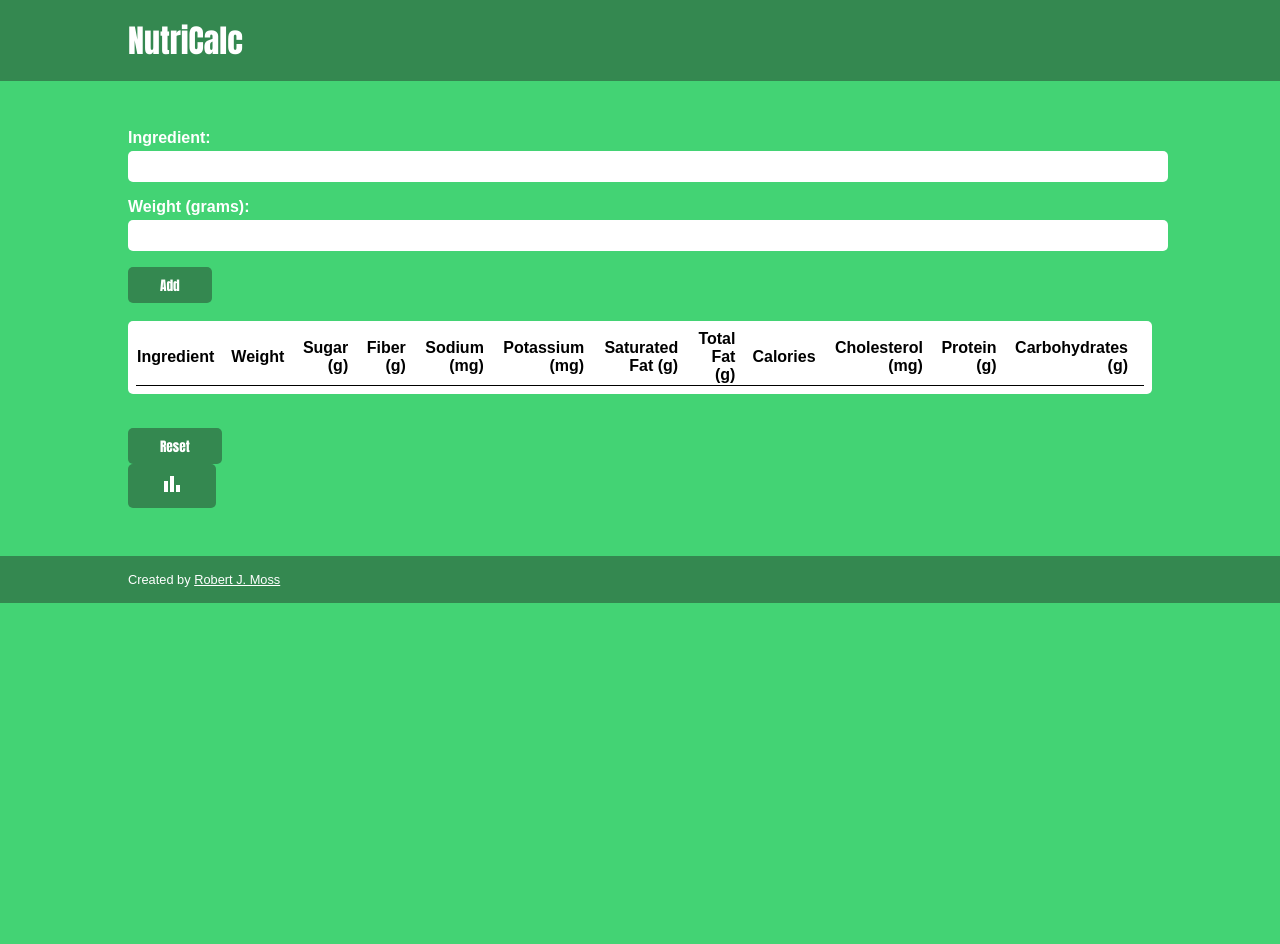
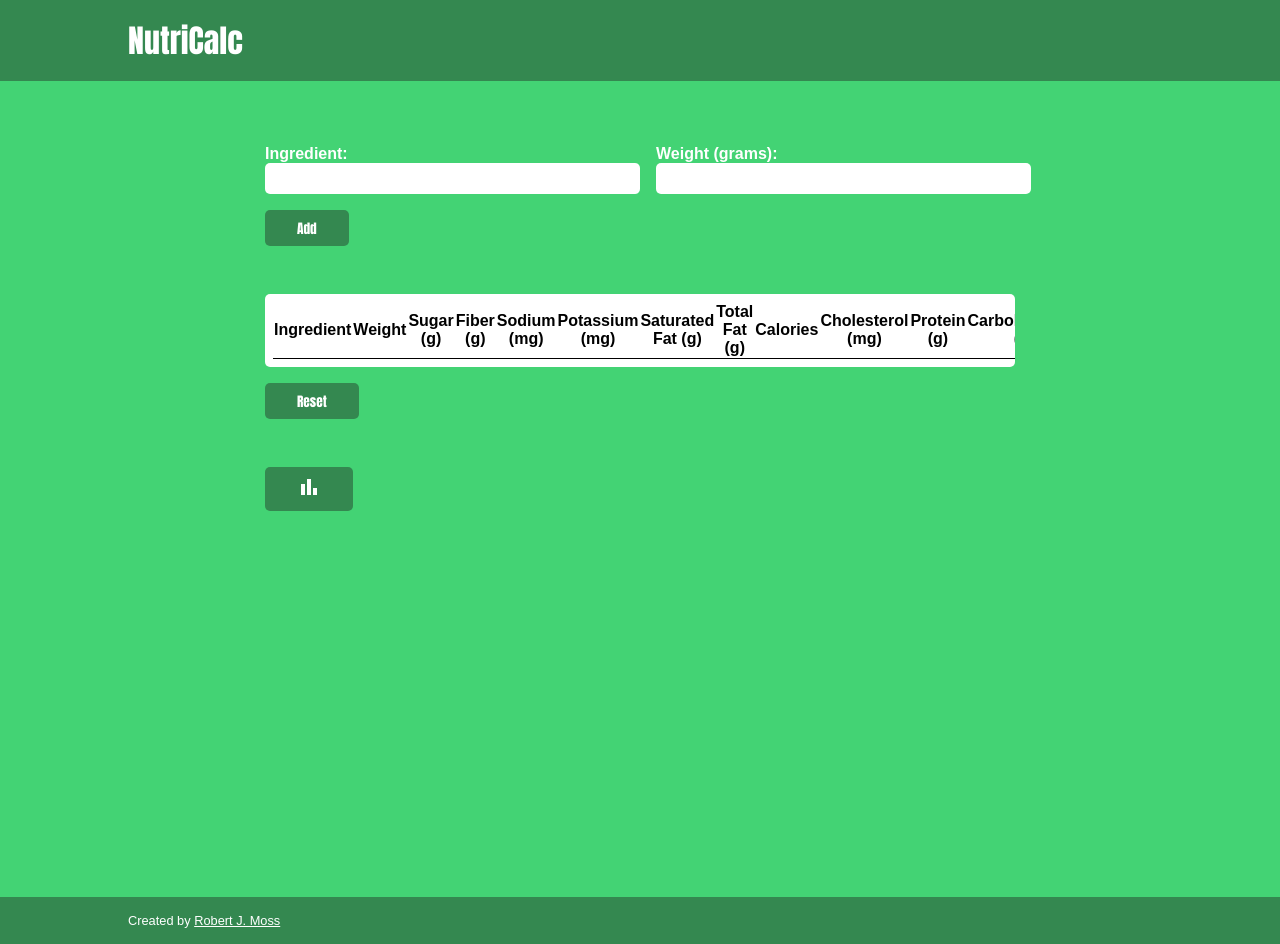
Before and after one commit to rmoss08/nutrition-calculator, a React (Create React App) app: page / in a window 1280 px wide. Before the commit the page ends 800 px from the top, so only its background shows below. Built offline with nearby package versions, Linux system fonts and the light colour scheme.

Commit message:
style: improves responsiveness
Sets a max-width for the wrapper class and changes orientation of IngredientForm on desktop view

```diff
--- a/src/components/IngredientForm.js
+++ b/src/components/IngredientForm.js
@@ -29,7 +29,7 @@ export const calculateWeightedValues = (ingredient, newQuantity = false) => {
   for (const key in apiNutrition) {
     if (key !== 'serving_size_g') {
       const nutritionValue = apiNutrition[key];
-      const weightedValue = (nutritionValue * servingSizeFactor);
+      const weightedValue = nutritionValue * servingSizeFactor;
       weightedNutrition[key] = Number(weightedValue.toFixed(1));
     }
   }
@@ -129,14 +129,36 @@ const IngredientForm = () => {
 
   return (
     <form onSubmit={submitHandler}>
-      <div className={styles['ing-form-field']}>
-        <label htmlFor="ingredient-input">Ingredient:</label>
-        <input id="ingredient-input" type="text" />
-        {isInvalidIngredient && <div>Please enter a valid ingredient</div>}
-      </div>
-      <div className={styles['ing-form-field']}>
-        <label htmlFor="weight-input">Weight (grams):</label>
-        <input id="weight-input" type="number" min="1" />
+      <div className={styles['ingredient-form__grid']}>
+        <div className={styles['ingredient-form__field']}>
+          <label
+            htmlFor="ingredient-input"
+            className={styles['ingredient-form__field--label']}
+          >
+            Ingredient:
+          </label>
+          <input
+            id="ingredient-input"
+            className={styles['ingredient-form__field--input']}
+            type="text"
+          />
+          {isInvalidIngredient && <div>Please enter a valid ingredient</div>}
+        </div>
+        <div className={styles['ingredient-form__field']}>
+          <label
+            htmlFor="weight-input"
+            className={styles['ingredient-form__field--label']}
+          >
+            Weight (grams):
+          </label>
+          <input
+            id="weight-input"
+            className={styles['ingredient-form__field--input']}
+            type="number"
+            min="1"
+          />
+        </div>
+
       </div>
       <button disabled={isIngredientLimitReached}>Add</button>
       {isAPIConnectionError && (
--- a/src/components/IngredientForm.module.css
+++ b/src/components/IngredientForm.module.css
@@ -1,3 +1,40 @@
-.ing-form-field {
-    margin: 1rem 0;
+.ingredient-form__grid {
+  display: grid;
+  grid-template-columns: 1fr;
+  grid-template-rows: 1fr 1fr;
+  /* row-gap: 0.25rem; */
 }
+
+.ingredient-form__field {
+  margin: 1rem 0;
+}
+
+.ingredient-form__field--label {
+  display: block;
+  font-weight: 600;
+  color: white;
+  /* margin: 0 0 0.25rem 0; */
+  margin: 0;
+}
+
+.ingredient-form__field--input {
+  border-radius: var(--border-radius-5);
+  border: none;
+  width: 100%;
+  padding: 0.5rem;
+}
+
+.ingredient-form__field--input:focus {
+  outline: none;
+}
+
+@media (min-width: 400px) {
+  .ingredient-form__field {
+    display: inline;
+  }
+  .ingredient-form__grid {
+    grid-template-columns: 1fr 1fr;
+    grid-template-rows: 1fr;
+    column-gap: 2rem;
+  }
+}
--- a/src/components/Table/QuantityInput.module.css
+++ b/src/components/Table/QuantityInput.module.css
@@ -9,6 +9,7 @@
 }
 
 .quantity-form__input {
+    border: none;
     width: 4rem;
 }
 
--- a/src/components/Table/Table.js
+++ b/src/components/Table/Table.js
@@ -62,9 +62,9 @@ const Table = (props) => {
 
   return (
     <div>
-      <table>
+      <table className={styles.table}>
         <thead>
-          <tr className={styles['table-header']}>{thElements}</tr>
+          <tr className={styles['table__header']}>{thElements}</tr>
         </thead>
         <tbody>{tbodyElements}</tbody>
       </table>
--- a/src/components/Table/Table.module.css
+++ b/src/components/Table/Table.module.css
@@ -1,15 +1,16 @@
-.table-header {
+.table {
+  display: block;
+  overflow-x: scroll;
+  background-color: white;
+  border-collapse: collapse;
+  border-radius: var(--border-radius-5);
+  /* font-size: 0.75rem; */
+  padding: 0.5rem;
+  margin-bottom: 1rem;
+}
+
+.table__header {
   font-family: Arial, Helvetica, sans-serif;
   font-weight: 600;
   border-bottom: 0.5px solid black;
 }
-
-.table-header__column-name {
-    text-align: right;
-    padding-right: 1rem;
-}
-
-.table-header__column-name:nth-child(1),
-.table-header__column-name:nth-child(2) {
-  text-align: left;
-}
--- a/src/index.css
+++ b/src/index.css
@@ -2,6 +2,7 @@
   --dark-green: #348850;
   --border-radius-5: 5px;
   --table-border: 0.5px solid black;
+  /* --font-family-arial: Arial, Helvetica, sans-serif  */
 }
 
 body {
@@ -11,6 +12,11 @@ body {
   font-family: Arial, Helvetica, sans-serif;
   width: 100vw;
   margin: 0;
+}
+
+footer {
+  position: relative;
+  bottom: 0;
 }
 
 h1,
@@ -59,34 +65,16 @@ button:focus {
   outline: none;
 }
 
-input {
-  border-radius: var(--border-radius-5);
-  border: none;
-  width: 100%;
-  padding: 0.5rem;
-}
-
-input:focus {
-  outline: none;
-}
-
-label {
-  display: block;
-  color: white;
-  margin-bottom: 0.25rem;
-  font-family: Arial, Helvetica, sans-serif;
-  font-weight: 600;
-}
-
-table {
+/* table {
   display: block;
   overflow-x: scroll;
   background-color: white;
   border-collapse: collapse;
   border-radius: var(--border-radius-5);
+  font-size: 0.75rem;
   padding: 0.5rem;
   margin-bottom: 1rem;
-}
+} */
 
 td {
   min-width: 4rem;
@@ -95,8 +83,18 @@ td {
 
 .wrapper {
   width: 80%;
+  max-width: 750px;
+  min-height: 90vh;
   margin: 0 auto;
 }
+
+.page-sub-section {
+  margin: 3rem 0;
+}
+
+/* .last.page-sub-section {
+  margin: 3rem 0 25vw 0;
+} */
 
 .text-align-right {
   text-align: right;
--- a/src/pages/Home.js
+++ b/src/pages/Home.js
@@ -35,12 +35,14 @@ const Home = () => {
     <Fragment>
       <Layout>
         <div className="wrapper">
+          <div className="page-sub-section">
             <IngredientForm />
-          <br></br>
+          </div>
+          <div className="page-sub-section">
             <Table slice="meal" />
-          <br></br>
             <button onClick={resetTableClickHandler}>Reset</button>
-          <br></br>
+          </div>
+          <div className="last page-sub-section">
             {!showBarChart && (
               <button onClick={showChartClickHandler}>
                 <span className="material-symbols-outlined">bar_chart</span>
@@ -53,6 +55,7 @@ const Home = () => {
               </div>
             )}
           </div>
+        </div>
       </Layout>
     </Fragment>
   );
```
Lines whose indentation alone changed are shown as unchanged.
